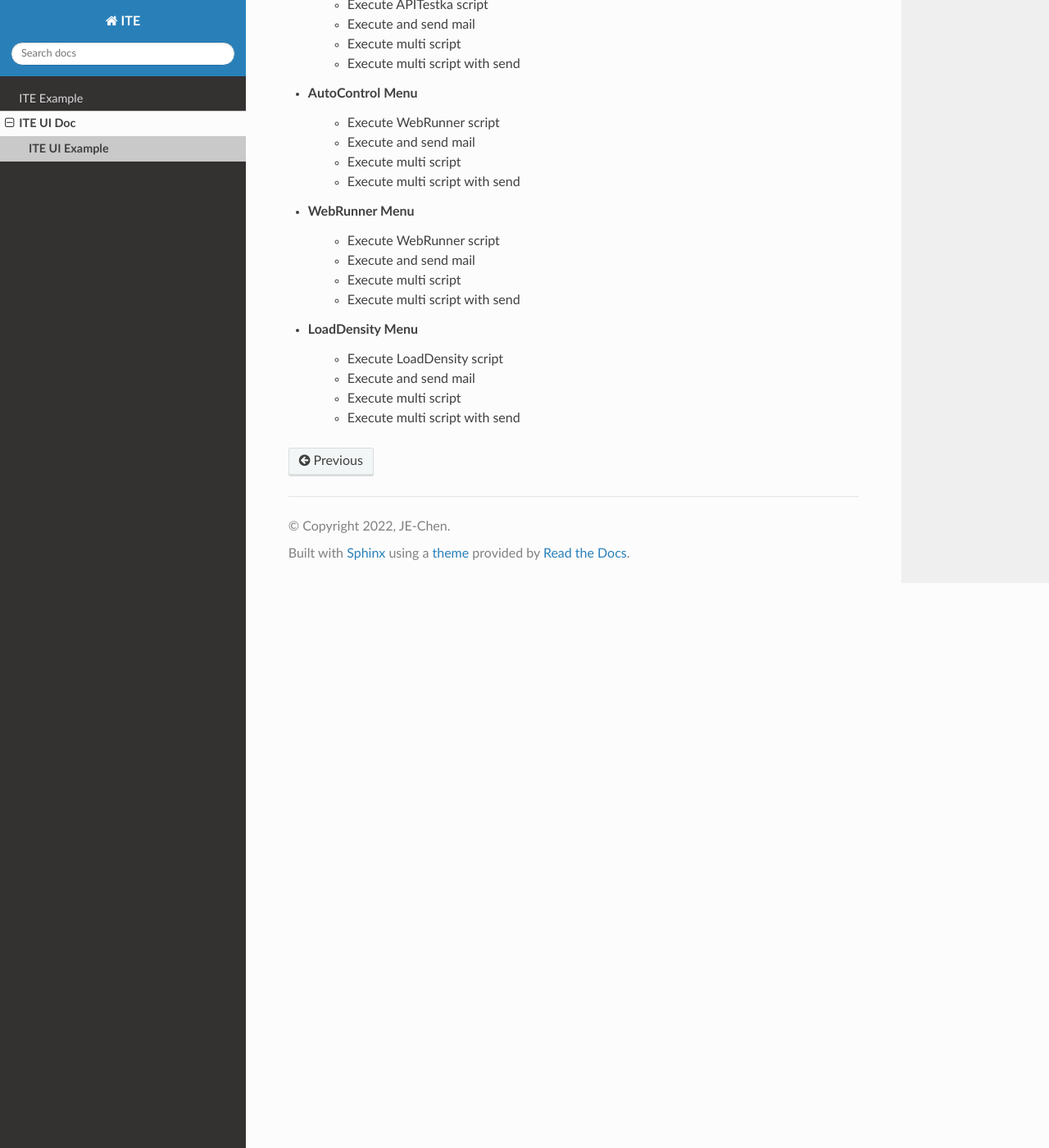
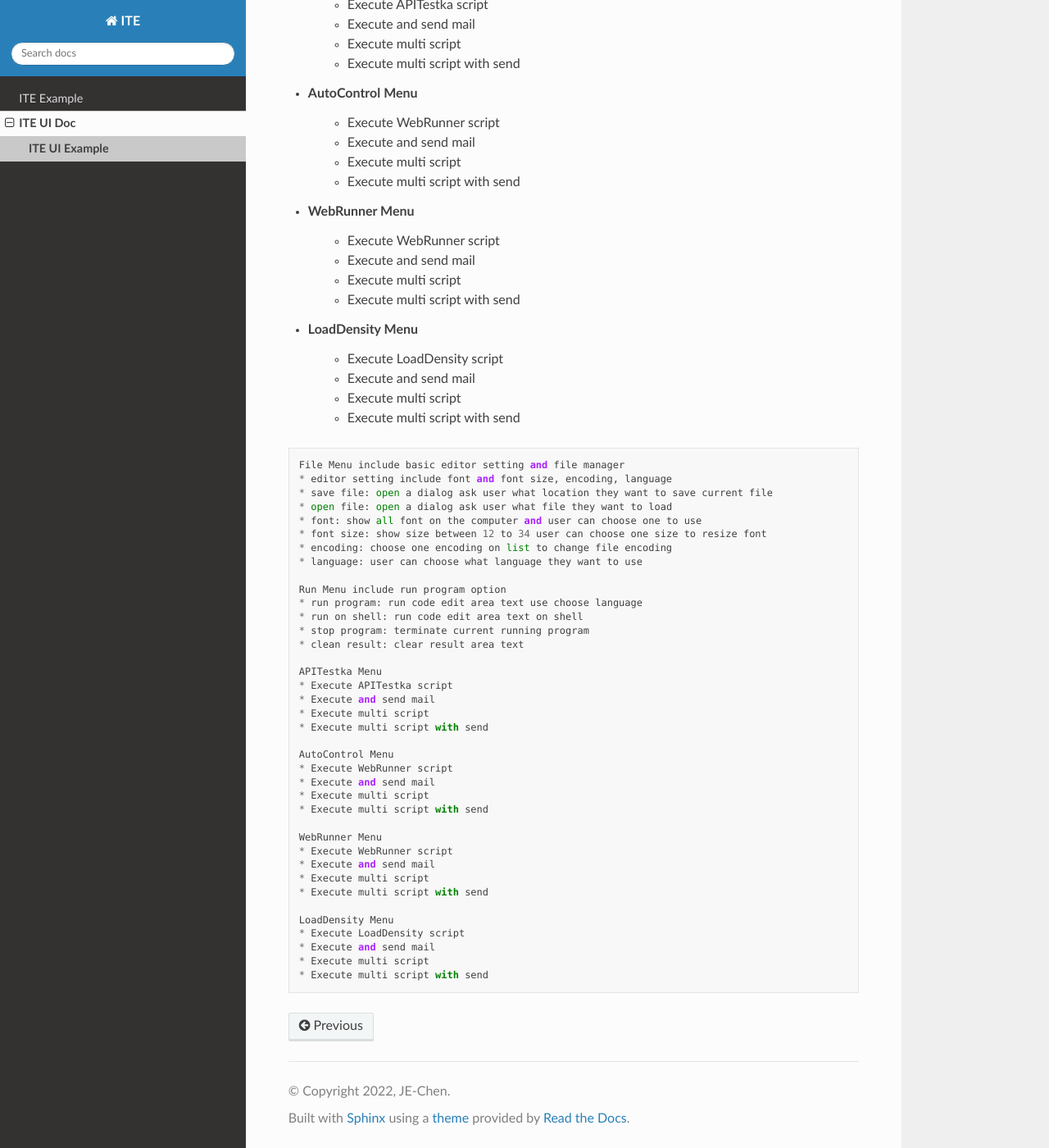
Before and after one commit to Integration-Automation/AutomationIDE, a Sphinx documentation site: the page built from docs/source/ui_doc/ite_ui_doc/ite_ui.rst, in a window 1280 px wide and 1400 px high, scrolled down 1593 px. Shown: the whole window at 82% size. Built offline with Sphinx 7.4.7 and the Read the Docs theme 2.0.0, drawn with Linux system fonts in a browser that asks for light colours.

Commit message:
Update ite_ui.rst
edit doc

```diff
--- a/docs/source/ui_doc/ite_ui_doc/ite_ui.rst
+++ b/docs/source/ui_doc/ite_ui_doc/ite_ui.rst
@@ -47,3 +47,44 @@ ITE UI Example
     * Execute and send mail
     * Execute multi script
     * Execute multi script with send
+
+.. code-block::
+
+    File Menu include basic editor setting and file manager
+    * editor setting include font and font size, encoding, language
+    * save file: open a dialog ask user what location they want to save current file
+    * open file: open a dialog ask user what file they want to load
+    * font: show all font on the computer and user can choose one to use
+    * font size: show size between 12 to 34 user can choose one size to resize font
+    * encoding: choose one encoding on list to change file encoding
+    * language: user can choose what language they want to use
+
+    Run Menu include run program option
+    * run program: run code edit area text use choose language
+    * run on shell: run code edit area text on shell
+    * stop program: terminate current running program
+    * clean result: clear result area text
+
+    APITestka Menu
+    * Execute APITestka script
+    * Execute and send mail
+    * Execute multi script
+    * Execute multi script with send
+
+    AutoControl Menu
+    * Execute WebRunner script
+    * Execute and send mail
+    * Execute multi script
+    * Execute multi script with send
+
+    WebRunner Menu
+    * Execute WebRunner script
+    * Execute and send mail
+    * Execute multi script
+    * Execute multi script with send
+
+    LoadDensity Menu
+    * Execute LoadDensity script
+    * Execute and send mail
+    * Execute multi script
+    * Execute multi script with send
```
